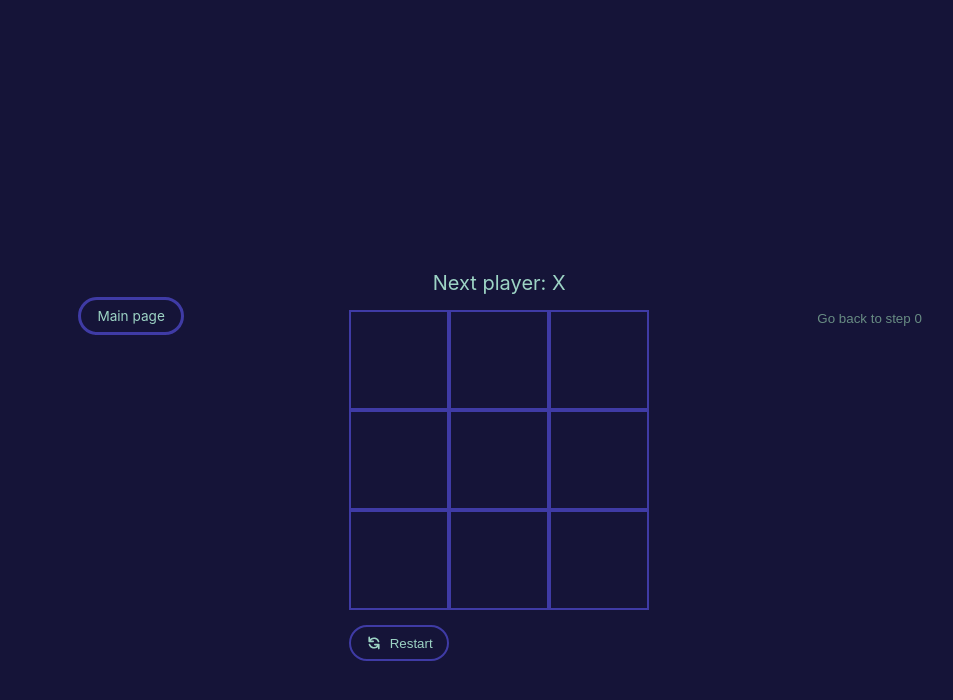
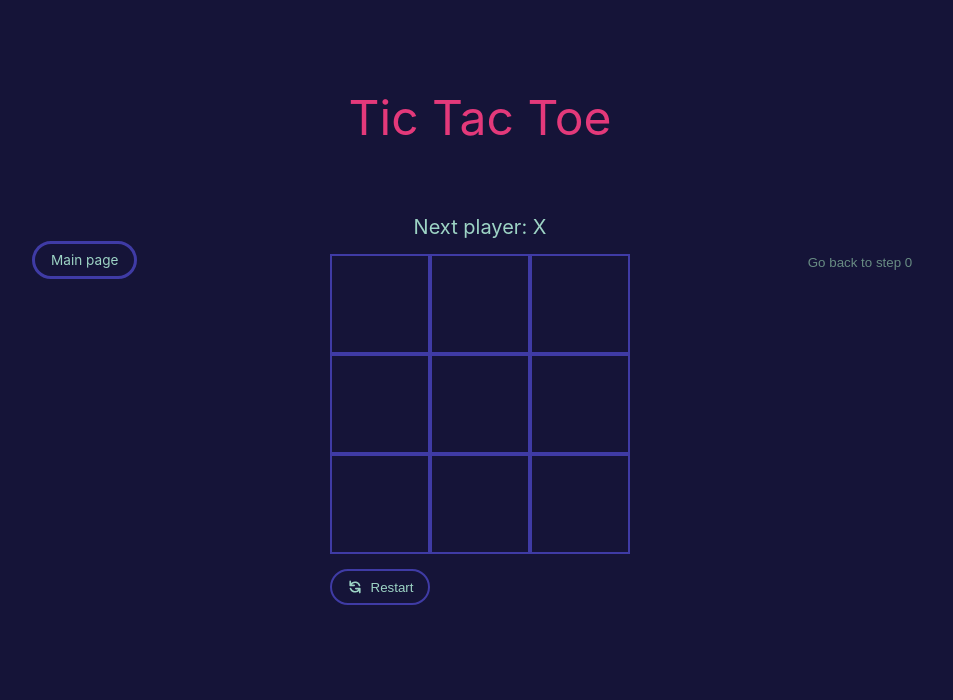
Before and after one commit to MathildeMerx/TicTacToe, a React (Create React App) app: page /TicTacToe in a window 1280 px wide. Shown: the top 700 px of the page, without its empty margins (160-1113 px from the left). Built offline with nearby package versions, Linux system fonts and the light colour scheme.

Commit message:
comments, plus title

```diff
--- a/src/ticTacToe.css
+++ b/src/ticTacToe.css
@@ -1,3 +1,11 @@
+:root {
+    --contrast-color: #3f3ba5;
+    --dark-color: #151438;
+    --light-color: #9dd4c5;
+    --disabled-color: #688c83;
+    --contrast-primary: #e3397a;
+}
+
 a {
     border-color: var(--contrast-color);
     border-style: solid;
@@ -25,13 +33,6 @@ html {
     background-color: var(--dark-color);
     box-sizing: border-box;
     color: var(--light-color);
-}
-
-:root {
-    --contrast-color: #3f3ba5;
-    --dark-color: #151438;
-    --light-color: #9dd4c5;
-    --disabled-color: #688c83;
 }
 
 /* ------------------------------------------------ */
@@ -92,12 +93,11 @@ html {
 }
 
 .link {
-    margin-left: 200px;
+    margin-left: 60%;
 }
 
 .page {
     display: flex;
-    margin-top: 20%;
 }
 
 .restart-button {
@@ -111,6 +111,13 @@ html {
     color: var(--light-color);
     flex-basis: 25%;
     font-size: 85%;
-    padding-left: 3%;
     margin-top: 52px;
 }
+
+.title {
+    color: var(--contrast-primary);
+    font-size: 300%;
+    height: 20vh;
+    padding-top: 40px;
+    text-align: center;
+}
--- a/src/ticTacToe.jsx
+++ b/src/ticTacToe.jsx
@@ -9,19 +9,33 @@ import {
 } from "./ticTacToeLogic.jsx";
 import { RefreshIcon } from "@heroicons/react/solid";
 
+/* ----------------------------------------------------------------------------------------- */
+
 function TicTacToe() {
     const [boardHistory, setBoardHistory] = useDataFromLocalStorage(
         "boardHistory",
         Array(10)
             .fill(null)
             .map(() => Array(9).fill(null))
-    );
-    console.log(boardHistory);
-    let [stepNumber, setStepNumber] = useDataFromLocalStorage("stepNumber", 0);
-    const nextPlayer = computeNextPlayer(boardHistory[stepNumber]);
-    const gameOutcome = computeGameOutcome(boardHistory[stepNumber]);
+    ); /* The board of the game, with each step stored in board[step] */
+
+    let [stepNumber, setStepNumber] = useDataFromLocalStorage(
+        "stepNumber",
+        0
+    ); /* The state show on screen */
+    const nextPlayer = computeNextPlayer(
+        boardHistory[stepNumber]
+    ); /* The next player (X or O) */
+    const gameOutcome = computeGameOutcome(
+        boardHistory[stepNumber]
+    ); /* Whether the game was won (and if yes by whom) or not */
 
     return (
+        <>
+            <div className="title">
+                {" "}
+                <p>Tic Tac Toe</p>
+            </div>
             <div className="page">
                 <div className="tabs">
                     <Link to="/" className="link">
@@ -96,6 +110,7 @@ function TicTacToe() {
                     )}
                 </div>
             </div>
+        </>
     );
 }
 
--- a/src/ticTacToeLogic.jsx
+++ b/src/ticTacToeLogic.jsx
@@ -1,11 +1,12 @@
 import { useEffect, useState } from "react";
 
 function latestStep(boardHistory) {
+    /* Determines the number of moves already played */
     return 9 - boardHistory[9].filter((e) => e === null).length;
 }
 
 function BoardCellHistory({
-    gameOutcome,
+    /* One cell of the tic tac toe game  */ gameOutcome,
     boardHistory,
     stepNumber,
     setStepNumber,
@@ -34,7 +35,7 @@ function BoardCellHistory({
     );
 }
 
-function cellClickHistory(
+function cellClickHistory /* Reaction when clicking in a cell */(
     gameOutcome,
     boardHistory,
     stepNumber,
@@ -44,8 +45,10 @@ function cellClickHistory(
     setBoardHistory
 ) {
     if (gameOutcome || boardHistory[stepNumber - 1][index]) {
+        /* If the game is already finished or the cell is already full, do nothing */
         return;
     } else {
+        /* Else we create a copy of the board, update it with the new move, set it as the new board value, and increase the step  */
         let copyHistory = JSON.parse(JSON.stringify(boardHistory));
         let copyCurrentLine = [...copyHistory[stepNumber - 1]];
         copyCurrentLine[index] = nextPlayer;
@@ -63,10 +66,12 @@ function cellClickHistory(
 }
 
 function computeNextPlayer(board) {
+    /* Returns whether the next player is X or O */
     return board.filter((x) => x === null).length % 2 === 0 ? "O" : "X";
 }
 
 function computeGameOutcome(board) {
+    /* Returns whether a player has won, the game is draw, or none of these */
     const combinations = [
         [0, 1, 2],
         [3, 4, 5],
@@ -90,6 +95,7 @@ function computeGameOutcome(board) {
 }
 
 function useDataFromLocalStorage(variableName, initialValue) {
+    /* Uses local storage to store a state */
     const [variable, setVariable] = useState(() => {
         const valueInLocalStorage = window.localStorage.getItem(variableName);
         return JSON.parse(valueInLocalStorage) ?? initialValue;
```
Lines whose indentation alone changed are shown as unchanged.
